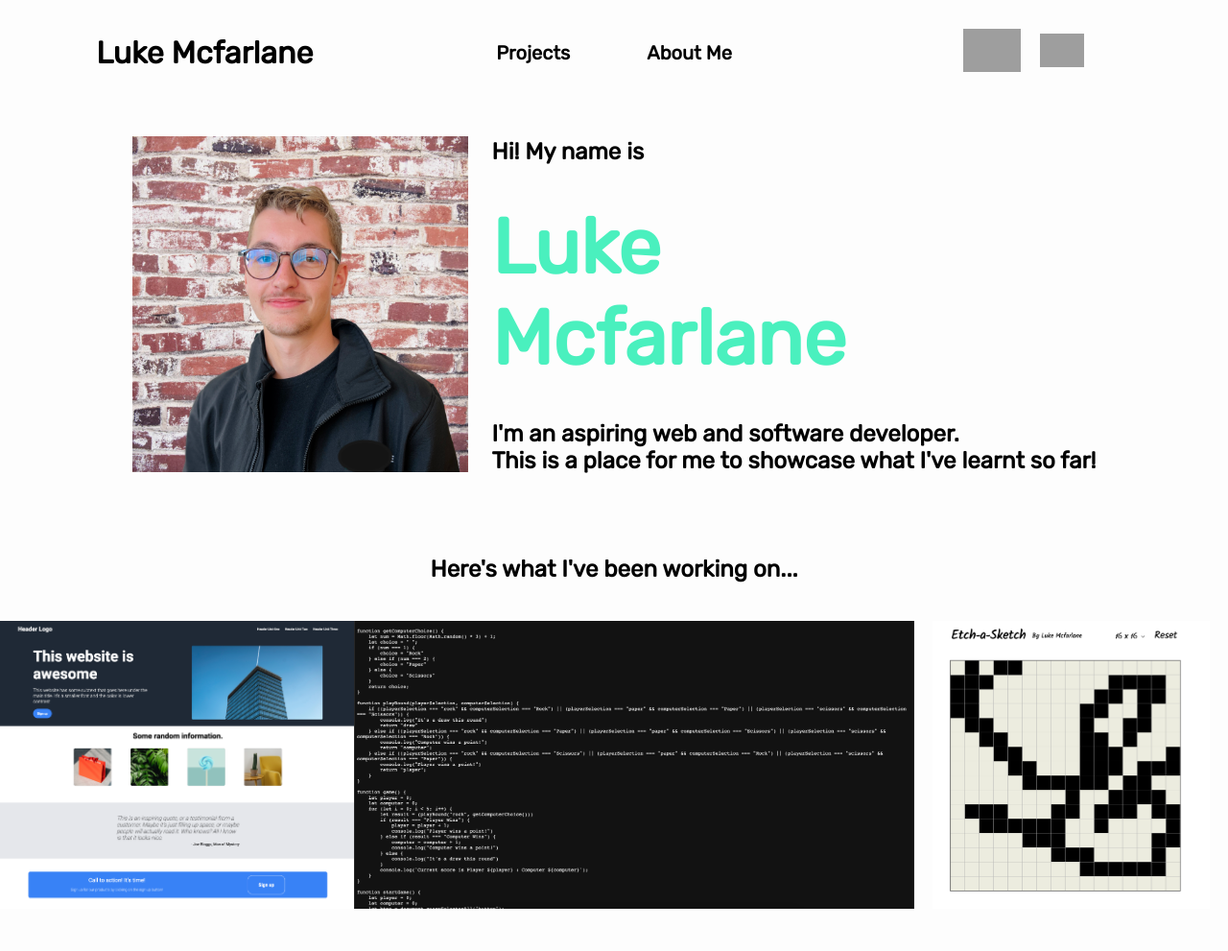
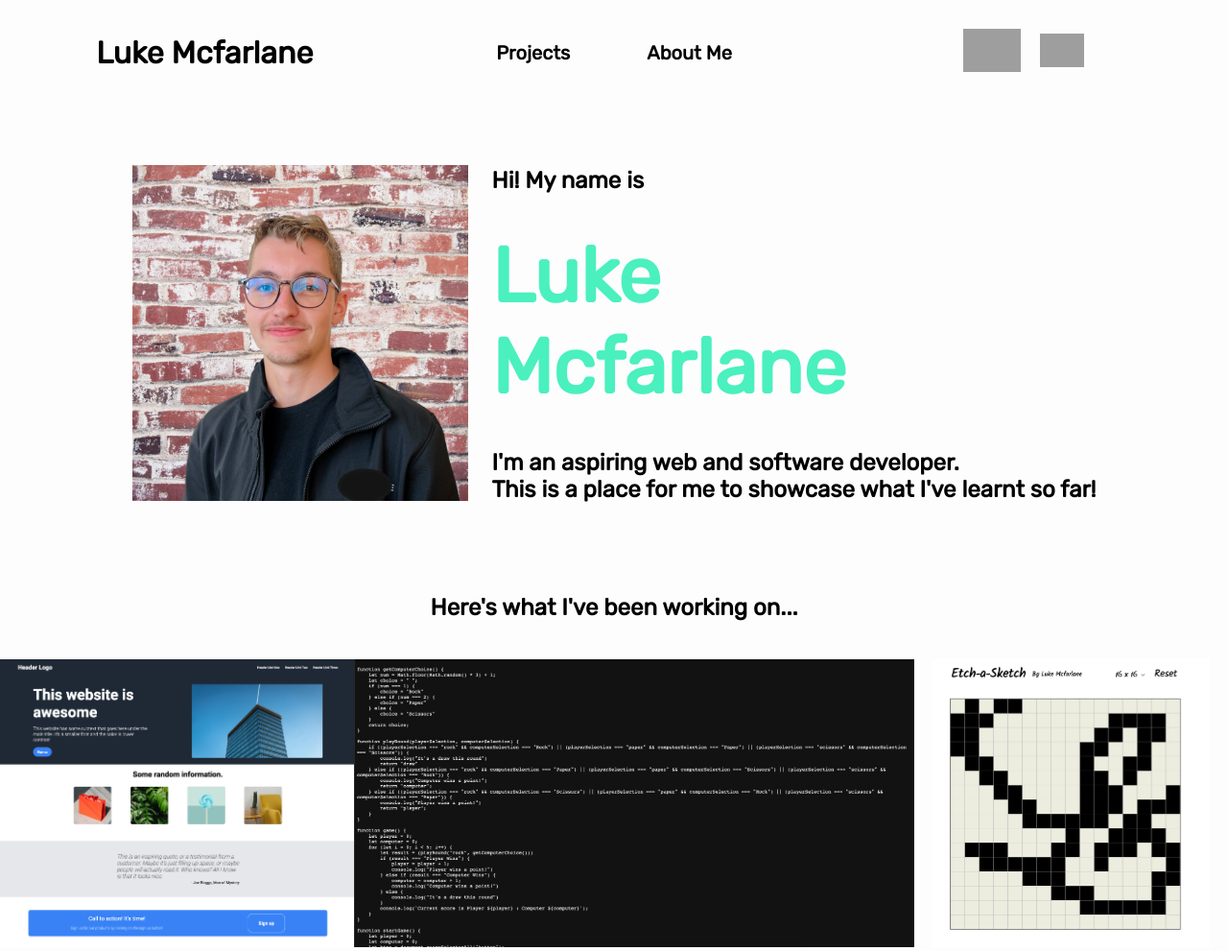
Before and after one commit to LukeJM13/portfolio, a plain HTML site: page index.html in a window 1280 px wide. Shown: the whole page at 96% size. Before the commit the page ends 951 px from the top, so only its background shows below. Drawn offline with Linux system fonts and the light colour scheme; grey boxes are pictures that could not be loaded.

Commit message:
Style updated

```diff
--- a/style.css
+++ b/style.css
@@ -32,7 +32,6 @@ a {
     align-items: center;
     justify-content: center;
     margin-top: 30px;
-    margin-bottom: 40px;
 }
 
 .header {
@@ -74,6 +73,7 @@ a {
     justify-content: center;
     height: 400px;
     gap: 25px;
+    margin-top: 70px;
 }
 
 .bodyRight {
@@ -103,7 +103,7 @@ a {
     display: flex;
     align-items: center;
     justify-content: center;
-    margin-top: 60px;
+    margin-top: 70px;
 }
 
 .photos {
```
